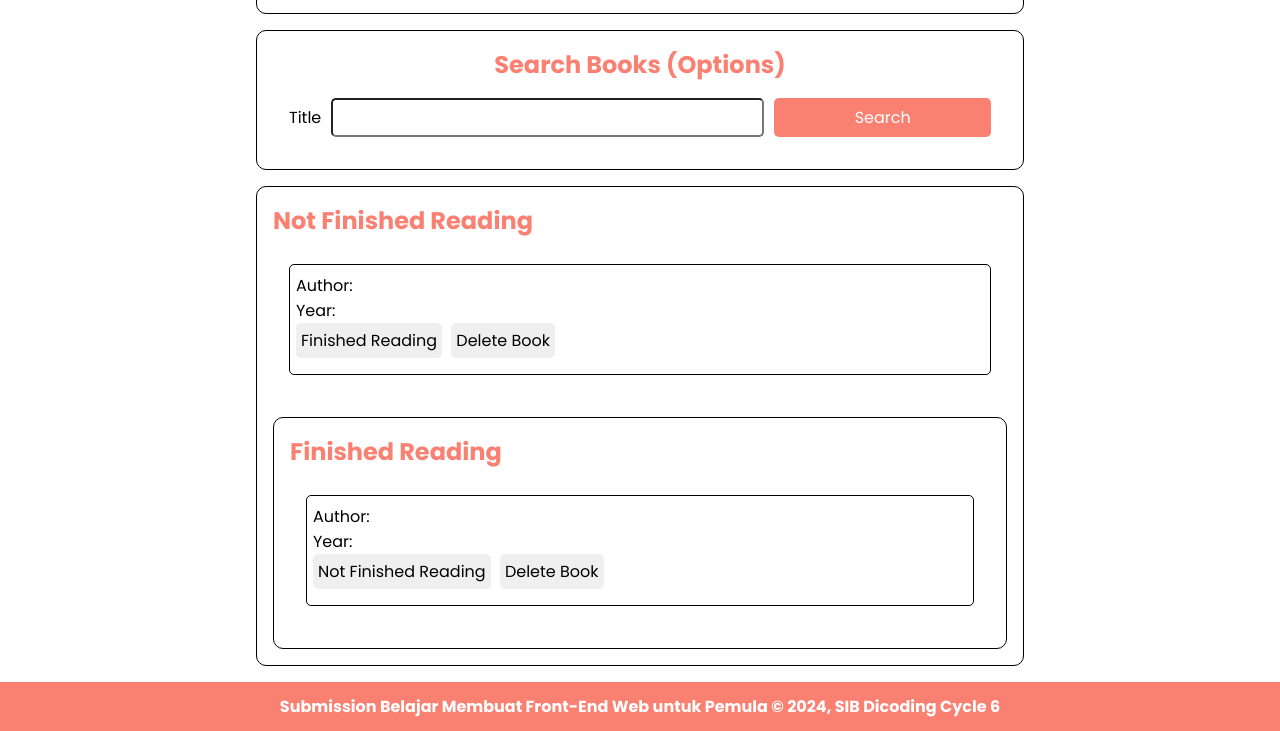
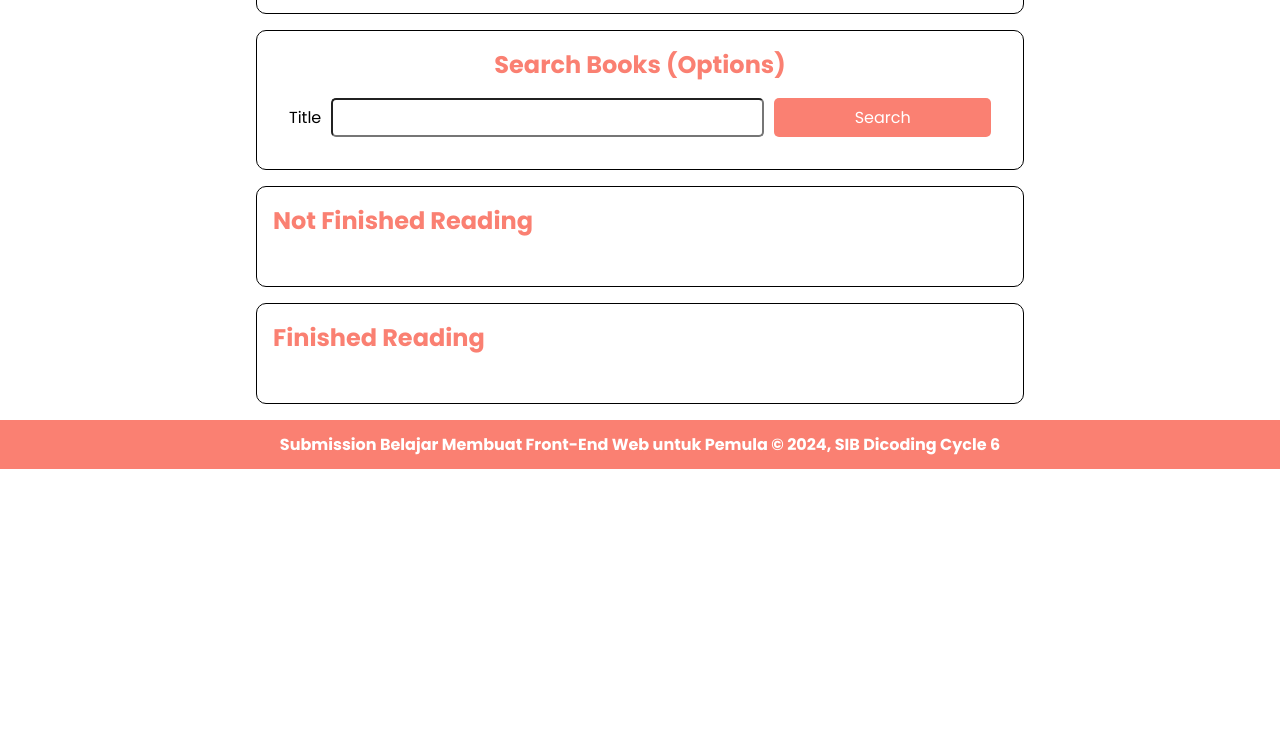
Before and after one commit to deanramadhan/bookShelfApps, a plain HTML site: page index.html in a window 1280 px wide. Shown: the part 451-1182 px from the top of the page. After the commit the page ends 920 px from the top, so only its background shows below. Drawn offline with Linux system fonts and the light colour scheme.

Commit message:
Updatenew index.html

```diff
--- a/index.html
+++ b/index.html
@@ -35,7 +35,7 @@
                 </div>
                 <div class="inputInline">
                     <label for="inputBookIsComplete">Finished Reading</label>
-                    <input id="inputBookIsComplete" type="checkbox" required>
+                    <input id="inputBookIsComplete" name="inputBookIsComplete" type="checkbox">
                 </div>
                 <button id="bookSubmit" type="submit">Put The Book On The Self
                     <span>Not Finished Reading</span>
@@ -54,33 +54,15 @@
 
         <section class="bookShelf">
             <h2>Not Finished Reading</h2>
-            <div id="uncompletedBooks" class="bookList">
-                <article class="bookItem">
-                    <h3></h3>
-                    <p>Author: </p>
-                    <p>Year: </p>
+            <div id="incompleteBookshelfList" class="bookList">
 
-                    <div class="action">
-                        <button class="orange">Finished Reading</button>
-                        <button class="red">Delete Book</button>
-                    </div>
-                </article>
             </div>
-        </div>
+        </section>
 
         <section class="bookShelf">
             <h2>Finished Reading</h2>
-            <div id="completeBooks" class="bookList">
-                <article class="bookItem">
-                    <h3></h3>
-                    <p>Author: </p>
-                    <p>Year: </p>
+            <div id="completeBookshelfList" class="bookList">
 
-                    <div class="action">
-                        <button class="orange">Not Finished Reading</button>
-                        <button class="red">Delete Book</button>
-                    </div>
-                </article>
             </div>
         </section>
     </main>
```
